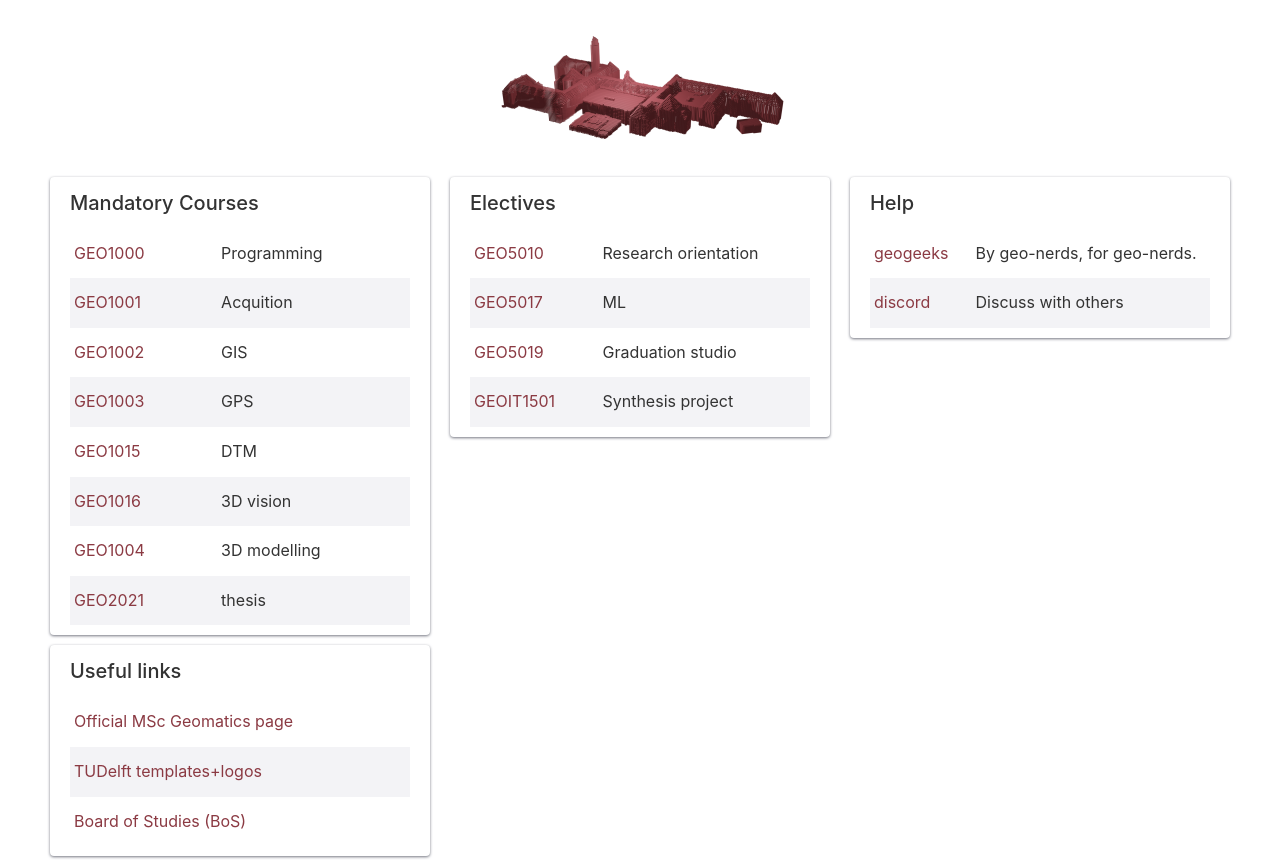
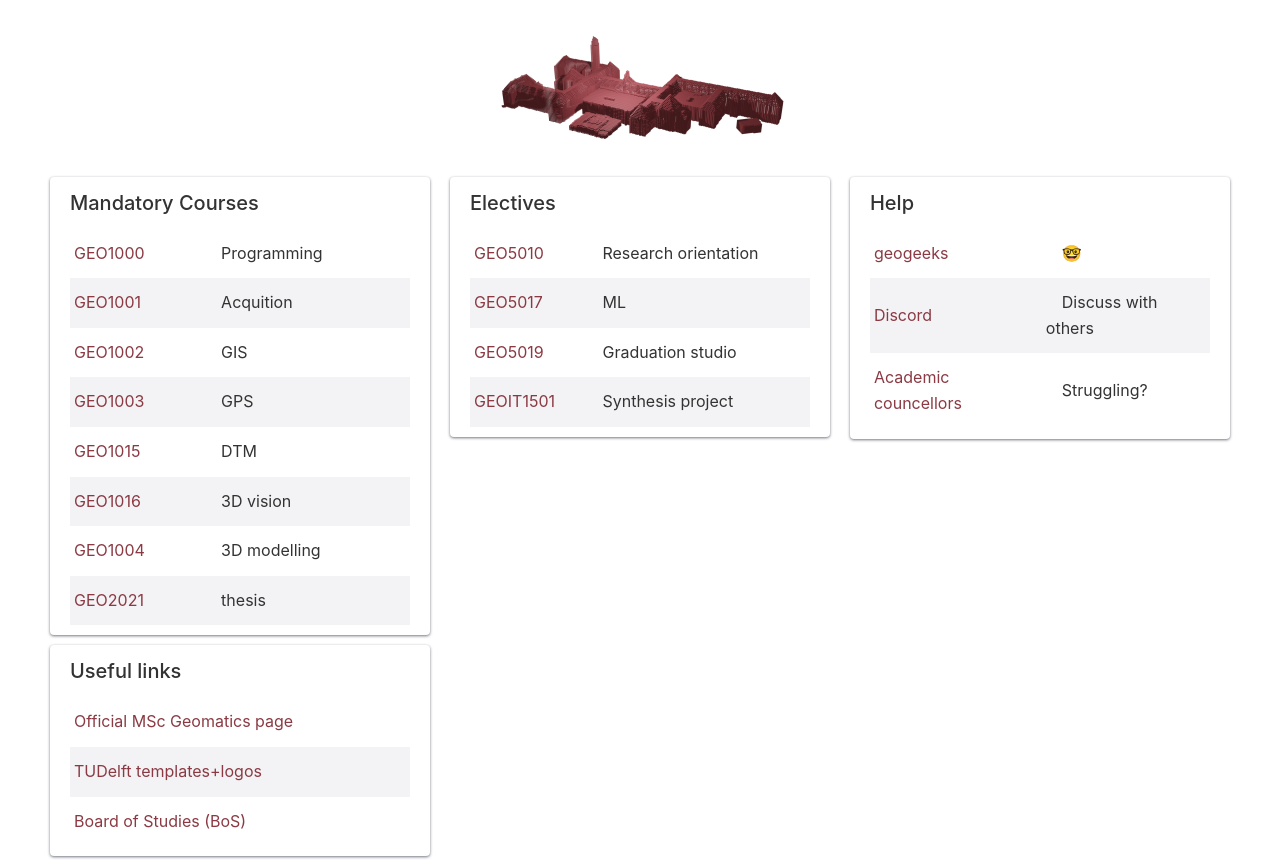
Before and after one commit to hugoledoux/gm_landing, a Jekyll site: the page built from index.md, in a window 1280 px wide, cut to the strip 0-868 px from the top of the page. Built offline with Jekyll 4.4.1, drawn with Linux system fonts in a browser that asks for light colours.

Commit message:
More fixes

```diff
--- a/_data/links.yml
+++ b/_data/links.yml
@@ -45,10 +45,13 @@
   links:
     - name: geogeeks
       url: https://geomatics.bk.tudelft.nl/geogeeks
-      extra: By geo-nerds, for geo-nerds.
-    - name: discord
+      extra: 🤓
+    - name: Discord
       url: https://discord.com/invite/7AtyApHXrq
       extra: Discuss with others
+    - name: Academic councellors
+      url: https://www.tudelft.nl/en/student/a-be-student-portal/organisation/academic-counsellors
+      extra: Struggling?
 
 - category: Useful links
   links:
--- a/_layouts/default.html
+++ b/_layouts/default.html
@@ -26,7 +26,7 @@
 
     <br>
     <footer class="text-center text-light">
-      <p> <small><img src="https://icongr.am/simple/github.svg?size=16&color=a4565d&colored=false" alt="icon"> Modify, fix, or propose links: <a href="https://github.com/hugoledoux/gm_landing">github.com/xxx/xxx</a></small></p>
+      <p> <small><img src="https://icongr.am/simple/github.svg?size=16&color=a4565d&colored=false" alt="icon"> Modify, fix, or propose links: <a href="https://github.com/hugoledoux/gm_landing/blob/main/_data/links.yml">github.com/xxx/xxx</a></small></p>
     </footer>
   </body>
 </html>
--- a/index.md
+++ b/index.md
@@ -13,12 +13,11 @@ layout: default
         {% for each in cat.links %}
           <tr>
             <td><a href="{{each.url}}">{{each.name}}</a></td>
-            <td >
+            <td class="text-left">
             {% if each.extra %}
               &emsp;{{each.extra}}
             {% endif %}
             </td>
-          <!-- <br> -->
           </tr>
         {% endfor %}
         </tbody>
```
